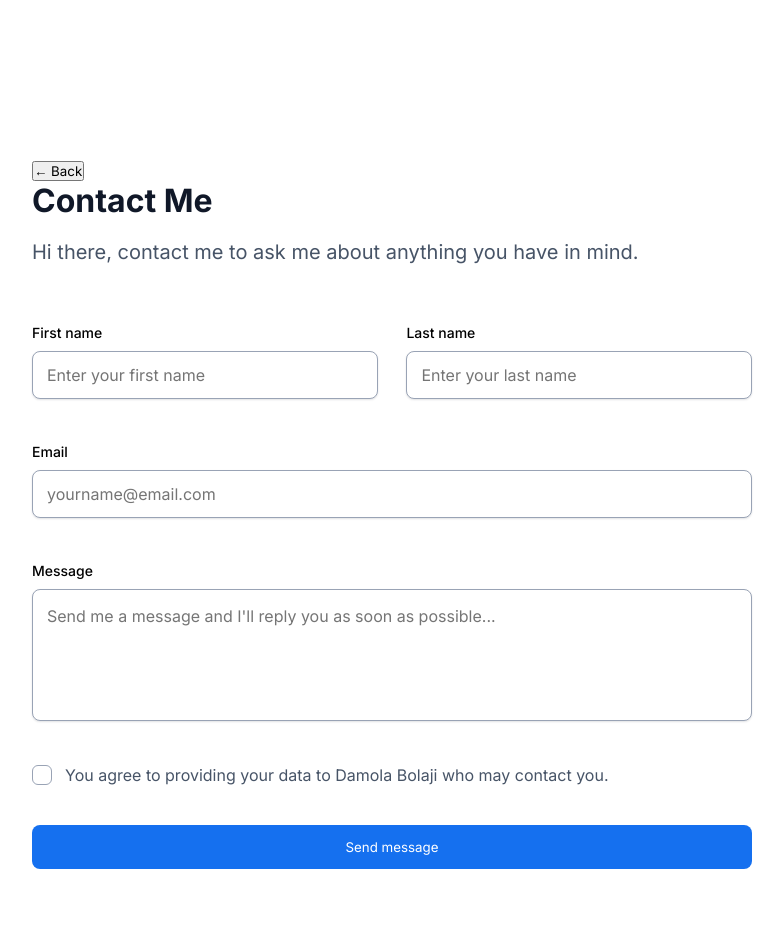
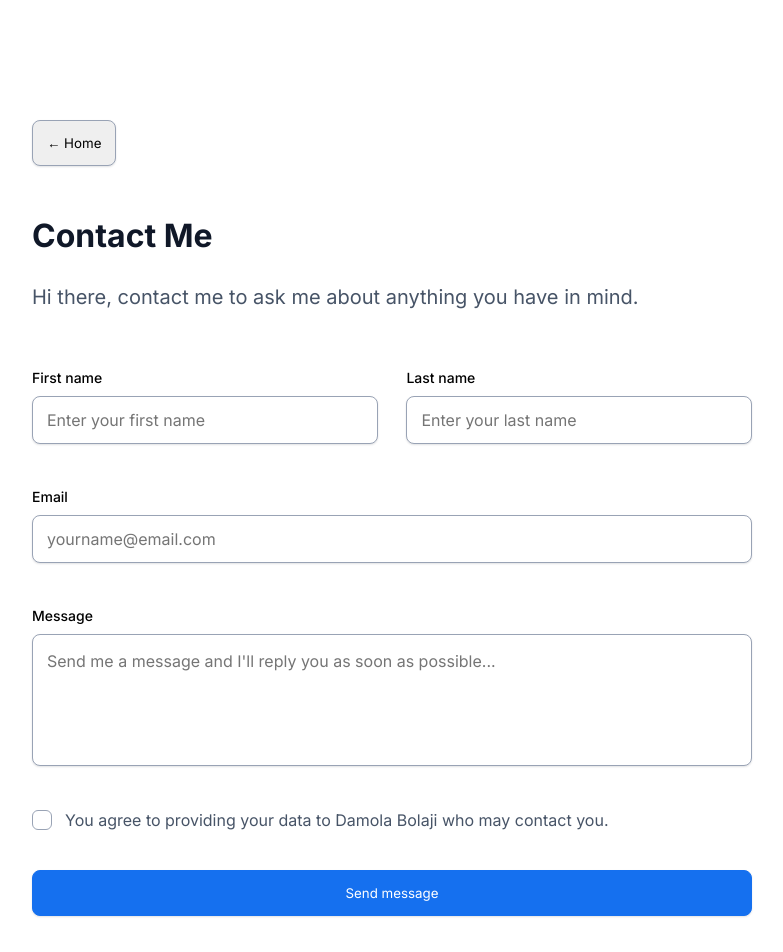
Before and after one commit to damolabolaji/HNGi9-stage01, a React (Create React App) app: page /contact in a window 1280 px wide. Shown: the top 952 px of the page, without its empty margins (248-1031 px from the left). Built offline with nearby package versions, Linux system fonts and the light colour scheme.

Commit message:
feat: added a Home button on Contact page. style: added button styles to contact form

```diff
--- a/src/Contact.js
+++ b/src/Contact.js
@@ -1,4 +1,8 @@
 import { useState, useEffect } from 'react'
+import { Link } from 'react-router-dom'
+import { Route, Routes } from 'react-router-dom'
+
+import Home from './Home';
 
 const name = 'Damola Bolaji';
 
@@ -75,7 +79,13 @@ const Contact = () => {
 
         <div className="contactForm">
 
-            <button><span> &larr;</span> Back </button>
+        <Routes>
+            <Route path='/home' element= {<Home/>} />
+
+        </Routes>
+
+            <Link to="/"><button className='back-button'><span> &larr;</span> Home </button></Link>
+
 
             {/* <div className="container">
                 {Object.keys(formErrors).length === 0 && isSubmit ? (<div className="form-success">Signed in successfully</div>) : null }
--- a/src/index.css
+++ b/src/index.css
@@ -188,12 +188,12 @@
 .contactForm{
   max-width: 720px;
   margin: 0 auto;
-  padding: 160px 0;
+  padding: 80px 0 160px ;
 
 }
 
 .contactForm h1 {
-  padding-bottom: 20px;
+  padding: 10px 0 30px;
   color: #101828;
 }
 
@@ -315,16 +315,44 @@ input:focus {
 display: block;
 }
 
+button {
+  padding: 14px 14px;
+  margin: 40px 0;
+  border-radius: 8px;
+  box-shadow: 0 1px 2px #10182820;
+  outline: none;
+}
 
 #my-form button {
-  margin: 40px 0;
   width: 100%;
-  padding: 14px 14px;
   color: white;
-  outline: none;
-  border: none;
   border-radius: 8px;
+  border: 1px solid #1570EF;
   background-color: #1570EF;
+}
+
+#my-form button:hover {
+  background-color: #175CD3;
+}
+#my-form button:active {
+  background-color: #154fb4;
+}
+#my-form button:focus {
+  background-color: #175CD3;
+  box-shadow: 0 0 0 5px rgb(178, 221, 255);
+}
+#my-form button:disabled {
+  background-color: #B2DDFF;
+}
+
+.back-button {
+  border: 1px solid #99a3b5;
+}
+.back-button:focus {
+  border: 1px solid #1570EF;
+}
+.back-button:hover {
+  border: 1px solid #175CD3;
 }
 
 
```
